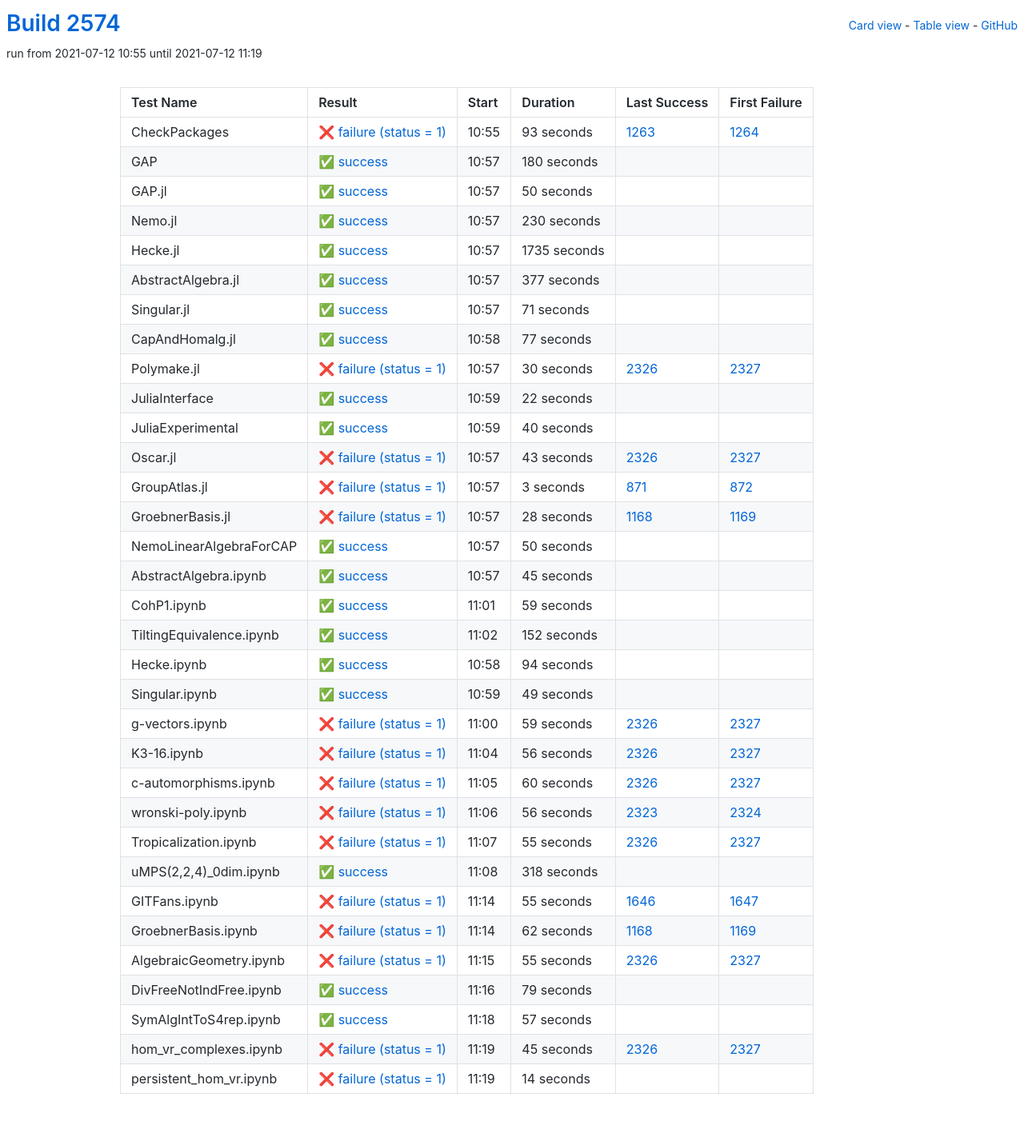
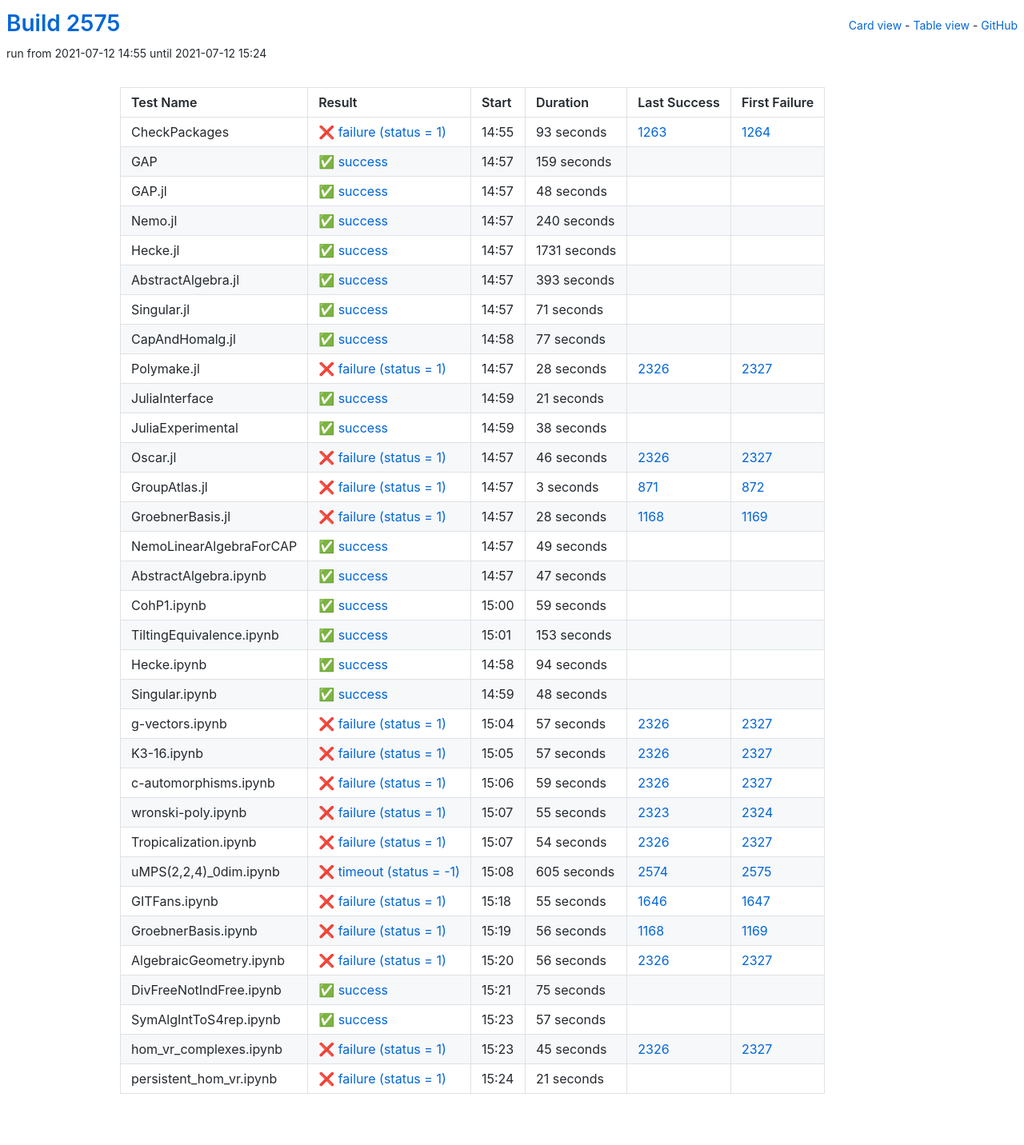
Before and after one commit to oscar-system/oscar-ci-status-stable, a Jekyll site: the page built from table.html, in a window 1280 px wide. Shown: the whole page at 80% size. Built offline with Jekyll 4.4.1, drawn with Linux system fonts in a browser that asks for light colours.

Commit message:
Build #2575

```diff
--- a/_data/ci.yml
+++ b/_data/ci.yml
@@ -1,6 +1,6 @@
 ---
-build: 2574
-build_url: https://oscarci.mathematik.uni-kl.de/job/oscar-stable/2574/
+build: 2575
+build_url: https://oscarci.mathematik.uni-kl.de/job/oscar-stable/2575/
 job: oscar-stable
 organization: oscar-system
 repo: oscar-ci-status-stable
@@ -8,8 +8,8 @@ repourl: https://github.com/oscar-system/oscar-ci-status-stable
 tests:
 - name: CheckPackages
   id: checkpackages
-  log: https://oscarci.mathematik.uni-kl.de/job/oscar-stable/2574/artifact/logs/build-2574/CheckPackages.log
-  start: 2021-07-12 10:55
+  log: https://oscarci.mathematik.uni-kl.de/job/oscar-stable/2575/artifact/logs/build-2575/CheckPackages.log
+  start: 2021-07-12 14:55
   success: false
   exitcode: 1
   status: failure
@@ -20,68 +20,68 @@ tests:
   first_failure_url: https://oscarci.mathematik.uni-kl.de/job/oscar-stable/1264/
 - name: GAP
   id: gap
-  log: https://oscarci.mathematik.uni-kl.de/job/oscar-stable/2574/artifact/logs/build-2574/GAP.log
-  start: 2021-07-12 10:57
+  log: https://oscarci.mathematik.uni-kl.de/job/oscar-stable/2575/artifact/logs/build-2575/GAP.log
+  start: 2021-07-12 14:57
   success: true
   exitcode: 0
   status: success
-  duration: 180
+  duration: 159
   last_success: false
   last_success_url:
   first_failure: false
   first_failure_url:
 - name: GAP.jl
   id: gap-jl
-  log: https://oscarci.mathematik.uni-kl.de/job/oscar-stable/2574/artifact/logs/build-2574/GAP.jl.log
-  start: 2021-07-12 10:57
+  log: https://oscarci.mathematik.uni-kl.de/job/oscar-stable/2575/artifact/logs/build-2575/GAP.jl.log
+  start: 2021-07-12 14:57
   success: true
   exitcode: 0
   status: success
-  duration: 50
+  duration: 48
   last_success: false
   last_success_url:
   first_failure: false
   first_failure_url:
 - name: Nemo.jl
   id: nemo-jl
-  log: https://oscarci.mathematik.uni-kl.de/job/oscar-stable/2574/artifact/logs/build-2574/Nemo.jl.log
-  start: 2021-07-12 10:57
+  log: https://oscarci.mathematik.uni-kl.de/job/oscar-stable/2575/artifact/logs/build-2575/Nemo.jl.log
+  start: 2021-07-12 14:57
   success: true
   exitcode: 0
   status: success
-  duration: 230
+  duration: 240
   last_success: false
   last_success_url:
   first_failure: false
   first_failure_url:
 - name: Hecke.jl
   id: hecke-jl
-  log: https://oscarci.mathematik.uni-kl.de/job/oscar-stable/2574/artifact/logs/build-2574/Hecke.jl.log
-  start: 2021-07-12 10:57
+  log: https://oscarci.mathematik.uni-kl.de/job/oscar-stable/2575/artifact/logs/build-2575/Hecke.jl.log
+  start: 2021-07-12 14:57
   success: true
   exitcode: 0
   status: success
-  duration: 1735
+  duration: 1731
   last_success: false
   last_success_url:
   first_failure: false
   first_failure_url:
 - name: AbstractAlgebra.jl
   id: abstractalgebra-jl
-  log: https://oscarci.mathematik.uni-kl.de/job/oscar-stable/2574/artifact/logs/build-2574/AbstractAlgebra.jl.log
-  start: 2021-07-12 10:57
+  log: https://oscarci.mathematik.uni-kl.de/job/oscar-stable/2575/artifact/logs/build-2575/AbstractAlgebra.jl.log
+  start: 2021-07-12 14:57
   success: true
   exitcode: 0
   status: success
-  duration: 377
+  duration: 393
   last_success: false
   last_success_url:
   first_failure: false
   first_failure_url:
 - name: Singular.jl
   id: singular-jl
-  log: https://oscarci.mathematik.uni-kl.de/job/oscar-stable/2574/artifact/logs/build-2574/Singular.jl.log
-  start: 2021-07-12 10:57
+  log: https://oscarci.mathematik.uni-kl.de/job/oscar-stable/2575/artifact/logs/build-2575/Singular.jl.log
+  start: 2021-07-12 14:57
   success: true
   exitcode: 0
   status: success
@@ -92,8 +92,8 @@ tests:
   first_failure_url:
 - name: CapAndHomalg.jl
   id: capandhomalg-jl
-  log: https://oscarci.mathematik.uni-kl.de/job/oscar-stable/2574/artifact/logs/build-2574/CapAndHomalg.jl.log
-  start: 2021-07-12 10:58
+  log: https://oscarci.mathematik.uni-kl.de/job/oscar-stable/2575/artifact/logs/build-2575/CapAndHomalg.jl.log
+  start: 2021-07-12 14:58
   success: true
   exitcode: 0
   status: success
@@ -104,56 +104,56 @@ tests:
   first_failure_url:
 - name: Polymake.jl
   id: polymake-jl
-  log: https://oscarci.mathematik.uni-kl.de/job/oscar-stable/2574/artifact/logs/build-2574/Polymake.jl.log
-  start: 2021-07-12 10:57
+  log: https://oscarci.mathematik.uni-kl.de/job/oscar-stable/2575/artifact/logs/build-2575/Polymake.jl.log
+  start: 2021-07-12 14:57
   success: false
   exitcode: 1
   status: failure
-  duration: 30
+  duration: 28
   last_success: 2326
   last_success_url: https://oscarci.mathematik.uni-kl.de/job/oscar-stable/2326/
   first_failure: 2327
   first_failure_url: https://oscarci.mathematik.uni-kl.de/job/oscar-stable/2327/
 - name: JuliaInterface
   id: juliainterface
-  log: https://oscarci.mathematik.uni-kl.de/job/oscar-stable/2574/artifact/logs/build-2574/JuliaInterface.log
-  start: 2021-07-12 10:59
+  log: https://oscarci.mathematik.uni-kl.de/job/oscar-stable/2575/artifact/logs/build-2575/JuliaInterface.log
+  start: 2021-07-12 14:59
   success: true
   exitcode: 0
   status: success
-  duration: 22
+  duration: 21
   last_success: false
   last_success_url:
   first_failure: false
   first_failure_url:
 - name: JuliaExperimental
   id: juliaexperimental
-  log: https://oscarci.mathematik.uni-kl.de/job/oscar-stable/2574/artifact/logs/build-2574/JuliaExperimental.log
-  start: 2021-07-12 10:59
+  log: https://oscarci.mathematik.uni-kl.de/job/oscar-stable/2575/artifact/logs/build-2575/JuliaExperimental.log
+  start: 2021-07-12 14:59
   success: true
   exitcode: 0
   status: success
-  duration: 40
+  duration: 38
   last_success: false
   last_success_url:
   first_failure: false
   first_failure_url:
 - name: Oscar.jl
   id: oscar-jl
-  log: https://oscarci.mathematik.uni-kl.de/job/oscar-stable/2574/artifact/logs/build-2574/Oscar.jl.log
-  start: 2021-07-12 10:57
+  log: https://oscarci.mathematik.uni-kl.de/job/oscar-stable/2575/artifact/logs/build-2575/Oscar.jl.log
+  start: 2021-07-12 14:57
   success: false
   exitcode: 1
   status: failure
-  duration: 43
+  duration: 46
   last_success: 2326
   last_success_url: https://oscarci.mathematik.uni-kl.de/job/oscar-stable/2326/
   first_failure: 2327
   first_failure_url: https://oscarci.mathematik.uni-kl.de/job/oscar-stable/2327/
 - name: GroupAtlas.jl
   id: groupatlas-jl
-  log: https://oscarci.mathematik.uni-kl.de/job/oscar-stable/2574/artifact/logs/build-2574/GroupAtlas.jl.log
-  start: 2021-07-12 10:57
+  log: https://oscarci.mathematik.uni-kl.de/job/oscar-stable/2575/artifact/logs/build-2575/GroupAtlas.jl.log
+  start: 2021-07-12 14:57
   success: false
   exitcode: 1
   status: failure
@@ -164,8 +164,8 @@ tests:
   first_failure_url: https://oscarci.mathematik.uni-kl.de/job/oscar-stable/872/
 - name: GroebnerBasis.jl
   id: groebnerbasis-jl
-  log: https://oscarci.mathematik.uni-kl.de/job/oscar-stable/2574/artifact/logs/build-2574/GroebnerBasis.jl.log
-  start: 2021-07-12 10:57
+  log: https://oscarci.mathematik.uni-kl.de/job/oscar-stable/2575/artifact/logs/build-2575/GroebnerBasis.jl.log
+  start: 2021-07-12 14:57
   success: false
   exitcode: 1
   status: failure
@@ -176,32 +176,32 @@ tests:
   first_failure_url: https://oscarci.mathematik.uni-kl.de/job/oscar-stable/1169/
 - name: NemoLinearAlgebraForCAP
   id: nemolinearalgebraforcap
-  log: https://oscarci.mathematik.uni-kl.de/job/oscar-stable/2574/artifact/logs/build-2574/NemoLinearAlgebraForCAP.log
-  start: 2021-07-12 10:57
+  log: https://oscarci.mathematik.uni-kl.de/job/oscar-stable/2575/artifact/logs/build-2575/NemoLinearAlgebraForCAP.log
+  start: 2021-07-12 14:57
   success: true
   exitcode: 0
   status: success
-  duration: 50
+  duration: 49
   last_success: false
   last_success_url:
   first_failure: false
   first_failure_url:
 - name: AbstractAlgebra.ipynb
   id: abstractalgebra-ipynb
-  log: https://oscarci.mathematik.uni-kl.de/job/oscar-stable/2574/artifact/logs/build-2574/AbstractAlgebra.ipynb.log
-  start: 2021-07-12 10:57
+  log: https://oscarci.mathematik.uni-kl.de/job/oscar-stable/2575/artifact/logs/build-2575/AbstractAlgebra.ipynb.log
+  start: 2021-07-12 14:57
   success: true
   exitcode: 0
   status: success
-  duration: 45
+  duration: 47
   last_success: false
   last_success_url:
   first_failure: false
   first_failure_url:
 - name: CohP1.ipynb
   id: cohp1-ipynb
-  log: https://oscarci.mathematik.uni-kl.de/job/oscar-stable/2574/artifact/logs/build-2574/CohP1.ipynb.log
-  start: 2021-07-12 11:01
+  log: https://oscarci.mathematik.uni-kl.de/job/oscar-stable/2575/artifact/logs/build-2575/CohP1.ipynb.log
+  start: 2021-07-12 15:00
   success: true
   exitcode: 0
   status: success
@@ -212,20 +212,20 @@ tests:
   first_failure_url:
 - name: TiltingEquivalence.ipynb
   id: tiltingequivalence-ipynb
-  log: https://oscarci.mathematik.uni-kl.de/job/oscar-stable/2574/artifact/logs/build-2574/TiltingEquivalence.ipynb.log
-  start: 2021-07-12 11:02
+  log: https://oscarci.mathematik.uni-kl.de/job/oscar-stable/2575/artifact/logs/build-2575/TiltingEquivalence.ipynb.log
+  start: 2021-07-12 15:01
   success: true
   exitcode: 0
   status: success
-  duration: 152
+  duration: 153
   last_success: false
   last_success_url:
   first_failure: false
   first_failure_url:
 - name: Hecke.ipynb
   id: hecke-ipynb
-  log: https://oscarci.mathematik.uni-kl.de/job/oscar-stable/2574/artifact/logs/build-2574/Hecke.ipynb.log
-  start: 2021-07-12 10:58
+  log: https://oscarci.mathematik.uni-kl.de/job/oscar-stable/2575/artifact/logs/build-2575/Hecke.ipynb.log
+  start: 2021-07-12 14:58
   success: true
   exitcode: 0
   status: success
@@ -236,20 +236,44 @@ tests:
   first_failure_url:
 - name: Singular.ipynb
   id: singular-ipynb
-  log: https://oscarci.mathematik.uni-kl.de/job/oscar-stable/2574/artifact/logs/build-2574/Singular.ipynb.log
-  start: 2021-07-12 10:59
+  log: https://oscarci.mathematik.uni-kl.de/job/oscar-stable/2575/artifact/logs/build-2575/Singular.ipynb.log
+  start: 2021-07-12 14:59
   success: true
   exitcode: 0
   status: success
-  duration: 49
+  duration: 48
   last_success: false
   last_success_url:
   first_failure: false
   first_failure_url:
 - name: g-vectors.ipynb
   id: g-vectors-ipynb
-  log: https://oscarci.mathematik.uni-kl.de/job/oscar-stable/2574/artifact/logs/build-2574/g-vectors.ipynb.log
-  start: 2021-07-12 11:00
+  log: https://oscarci.mathematik.uni-kl.de/job/oscar-stable/2575/artifact/logs/build-2575/g-vectors.ipynb.log
+  start: 2021-07-12 15:04
+  success: false
+  exitcode: 1
+  status: failure
+  duration: 57
+  last_success: 2326
+  last_success_url: https://oscarci.mathematik.uni-kl.de/job/oscar-stable/2326/
+  first_failure: 2327
+  first_failure_url: https://oscarci.mathematik.uni-kl.de/job/oscar-stable/2327/
+- name: K3-16.ipynb
+  id: k3-16-ipynb
+  log: https://oscarci.mathematik.uni-kl.de/job/oscar-stable/2575/artifact/logs/build-2575/K3-16.ipynb.log
+  start: 2021-07-12 15:05
+  success: false
+  exitcode: 1
+  status: failure
+  duration: 57
+  last_success: 2326
+  last_success_url: https://oscarci.mathematik.uni-kl.de/job/oscar-stable/2326/
+  first_failure: 2327
+  first_failure_url: https://oscarci.mathematik.uni-kl.de/job/oscar-stable/2327/
+- name: c-automorphisms.ipynb
+  id: c-automorphisms-ipynb
+  log: https://oscarci.mathematik.uni-kl.de/job/oscar-stable/2575/artifact/logs/build-2575/c-automorphisms.ipynb.log
+  start: 2021-07-12 15:06
   success: false
   exitcode: 1
   status: failure
@@ -258,70 +282,46 @@ tests:
   last_success_url: https://oscarci.mathematik.uni-kl.de/job/oscar-stable/2326/
   first_failure: 2327
   first_failure_url: https://oscarci.mathematik.uni-kl.de/job/oscar-stable/2327/
-- name: K3-16.ipynb
-  id: k3-16-ipynb
-  log: https://oscarci.mathematik.uni-kl.de/job/oscar-stable/2574/artifact/logs/build-2574/K3-16.ipynb.log
-  start: 2021-07-12 11:04
+- name: wronski-poly.ipynb
+  id: wronski-poly-ipynb
+  log: https://oscarci.mathematik.uni-kl.de/job/oscar-stable/2575/artifact/logs/build-2575/wronski-poly.ipynb.log
+  start: 2021-07-12 15:07
   success: false
   exitcode: 1
   status: failure
-  duration: 56
-  last_success: 2326
-  last_success_url: https://oscarci.mathematik.uni-kl.de/job/oscar-stable/2326/
-  first_failure: 2327
-  first_failure_url: https://oscarci.mathematik.uni-kl.de/job/oscar-stable/2327/
-- name: c-automorphisms.ipynb
-  id: c-automorphisms-ipynb
-  log: https://oscarci.mathematik.uni-kl.de/job/oscar-stable/2574/artifact/logs/build-2574/c-automorphisms.ipynb.log
-  start: 2021-07-12 11:05
-  success: false
-  exitcode: 1
-  status: failure
-  duration: 60
-  last_success: 2326
-  last_success_url: https://oscarci.mathematik.uni-kl.de/job/oscar-stable/2326/
-  first_failure: 2327
-  first_failure_url: https://oscarci.mathematik.uni-kl.de/job/oscar-stable/2327/
-- name: wronski-poly.ipynb
-  id: wronski-poly-ipynb
-  log: https://oscarci.mathematik.uni-kl.de/job/oscar-stable/2574/artifact/logs/build-2574/wronski-poly.ipynb.log
-  start: 2021-07-12 11:06
-  success: false
-  exitcode: 1
-  status: failure
-  duration: 56
+  duration: 55
   last_success: 2323
   last_success_url: https://oscarci.mathematik.uni-kl.de/job/oscar-stable/2323/
   first_failure: 2324
   first_failure_url: https://oscarci.mathematik.uni-kl.de/job/oscar-stable/2324/
 - name: Tropicalization.ipynb
   id: tropicalization-ipynb
-  log: https://oscarci.mathematik.uni-kl.de/job/oscar-stable/2574/artifact/logs/build-2574/Tropicalization.ipynb.log
-  start: 2021-07-12 11:07
+  log: https://oscarci.mathematik.uni-kl.de/job/oscar-stable/2575/artifact/logs/build-2575/Tropicalization.ipynb.log
+  start: 2021-07-12 15:07
   success: false
   exitcode: 1
   status: failure
-  duration: 55
+  duration: 54
   last_success: 2326
   last_success_url: https://oscarci.mathematik.uni-kl.de/job/oscar-stable/2326/
   first_failure: 2327
   first_failure_url: https://oscarci.mathematik.uni-kl.de/job/oscar-stable/2327/
 - name: uMPS(2,2,4)_0dim.ipynb
   id: umps-2-2-4-0dim-ipynb
-  log: https://oscarci.mathematik.uni-kl.de/job/oscar-stable/2574/artifact/logs/build-2574/uMPS-2-2-4-_0dim.ipynb.log
-  start: 2021-07-12 11:08
-  success: true
-  exitcode: 0
-  status: success
-  duration: 318
-  last_success: false
-  last_success_url:
-  first_failure: false
-  first_failure_url:
+  log: https://oscarci.mathematik.uni-kl.de/job/oscar-stable/2575/artifact/logs/build-2575/uMPS-2-2-4-_0dim.ipynb.log
+  start: 2021-07-12 15:08
+  success: false
+  exitcode: -1
+  status: timeout
+  duration: 605
+  last_success: 2574
+  last_success_url: https://oscarci.mathematik.uni-kl.de/job/oscar-stable/2574/
+  first_failure: 2575
+  first_failure_url: https://oscarci.mathematik.uni-kl.de/job/oscar-stable/2575/
 - name: GITFans.ipynb
   id: gitfans-ipynb
-  log: https://oscarci.mathematik.uni-kl.de/job/oscar-stable/2574/artifact/logs/build-2574/GITFans.ipynb.log
-  start: 2021-07-12 11:14
+  log: https://oscarci.mathematik.uni-kl.de/job/oscar-stable/2575/artifact/logs/build-2575/GITFans.ipynb.log
+  start: 2021-07-12 15:18
   success: false
   exitcode: 1
   status: failure
@@ -332,44 +332,44 @@ tests:
   first_failure_url: https://oscarci.mathematik.uni-kl.de/job/oscar-stable/1647/
 - name: GroebnerBasis.ipynb
   id: groebnerbasis-ipynb
-  log: https://oscarci.mathematik.uni-kl.de/job/oscar-stable/2574/artifact/logs/build-2574/GroebnerBasis.ipynb.log
-  start: 2021-07-12 11:14
+  log: https://oscarci.mathematik.uni-kl.de/job/oscar-stable/2575/artifact/logs/build-2575/GroebnerBasis.ipynb.log
+  start: 2021-07-12 15:19
   success: false
   exitcode: 1
   status: failure
-  duration: 62
+  duration: 56
   last_success: 1168
   last_success_url: https://oscarci.mathematik.uni-kl.de/job/oscar-stable/1168/
   first_failure: 1169
   first_failure_url: https://oscarci.mathematik.uni-kl.de/job/oscar-stable/1169/
 - name: AlgebraicGeometry.ipynb
   id: algebraicgeometry-ipynb
-  log: https://oscarci.mathematik.uni-kl.de/job/oscar-stable/2574/artifact/logs/build-2574/AlgebraicGeometry.ipynb.log
-  start: 2021-07-12 11:15
+  log: https://oscarci.mathematik.uni-kl.de/job/oscar-stable/2575/artifact/logs/build-2575/AlgebraicGeometry.ipynb.log
+  start: 2021-07-12 15:20
   success: false
   exitcode: 1
   status: failure
-  duration: 55
+  duration: 56
   last_success: 2326
   last_success_url: https://oscarci.mathematik.uni-kl.de/job/oscar-stable/2326/
   first_failure: 2327
   first_failure_url: https://oscarci.mathematik.uni-kl.de/job/oscar-stable/2327/
 - name: DivFreeNotIndFree.ipynb
   id: divfreenotindfree-ipynb
-  log: https://oscarci.mathematik.uni-kl.de/job/oscar-stable/2574/artifact/logs/build-2574/DivFreeNotIndFree.ipynb.log
-  start: 2021-07-12 11:16
+  log: https://oscarci.mathematik.uni-kl.de/job/oscar-stable/2575/artifact/logs/build-2575/DivFreeNotIndFree.ipynb.log
+  start: 2021-07-12 15:21
   success: true
   exitcode: 0
   status: success
-  duration: 79
+  duration: 75
   last_success: false
   last_success_url:
   first_failure: false
   first_failure_url:
 - name: SymAlgIntToS4rep.ipynb
   id: symalginttos4rep-ipynb
-  log: https://oscarci.mathematik.uni-kl.de/job/oscar-stable/2574/artifact/logs/build-2574/SymAlgIntToS4rep.ipynb.log
-  start: 2021-07-12 11:18
+  log: https://oscarci.mathematik.uni-kl.de/job/oscar-stable/2575/artifact/logs/build-2575/SymAlgIntToS4rep.ipynb.log
+  start: 2021-07-12 15:23
   success: true
   exitcode: 0
   status: success
@@ -380,8 +380,8 @@ tests:
   first_failure_url:
 - name: hom_vr_complexes.ipynb
   id: hom-vr-complexes-ipynb
-  log: https://oscarci.mathematik.uni-kl.de/job/oscar-stable/2574/artifact/logs/build-2574/hom_vr_complexes.ipynb.log
-  start: 2021-07-12 11:19
+  log: https://oscarci.mathematik.uni-kl.de/job/oscar-stable/2575/artifact/logs/build-2575/hom_vr_complexes.ipynb.log
+  start: 2021-07-12 15:23
   success: false
   exitcode: 1
   status: failure
@@ -392,12 +392,12 @@ tests:
   first_failure_url: https://oscarci.mathematik.uni-kl.de/job/oscar-stable/2327/
 - name: persistent_hom_vr.ipynb
   id: persistent-hom-vr-ipynb
-  log: https://oscarci.mathematik.uni-kl.de/job/oscar-stable/2574/artifact/logs/build-2574/persistent_hom_vr.ipynb.log
-  start: 2021-07-12 11:19
+  log: https://oscarci.mathematik.uni-kl.de/job/oscar-stable/2575/artifact/logs/build-2575/persistent_hom_vr.ipynb.log
+  start: 2021-07-12 15:24
   success: false
   exitcode: 1
   status: failure
-  duration: 14
+  duration: 21
   last_success: false
   last_success_url:
   first_failure: false
```
Also changed, not shown: README.md.
